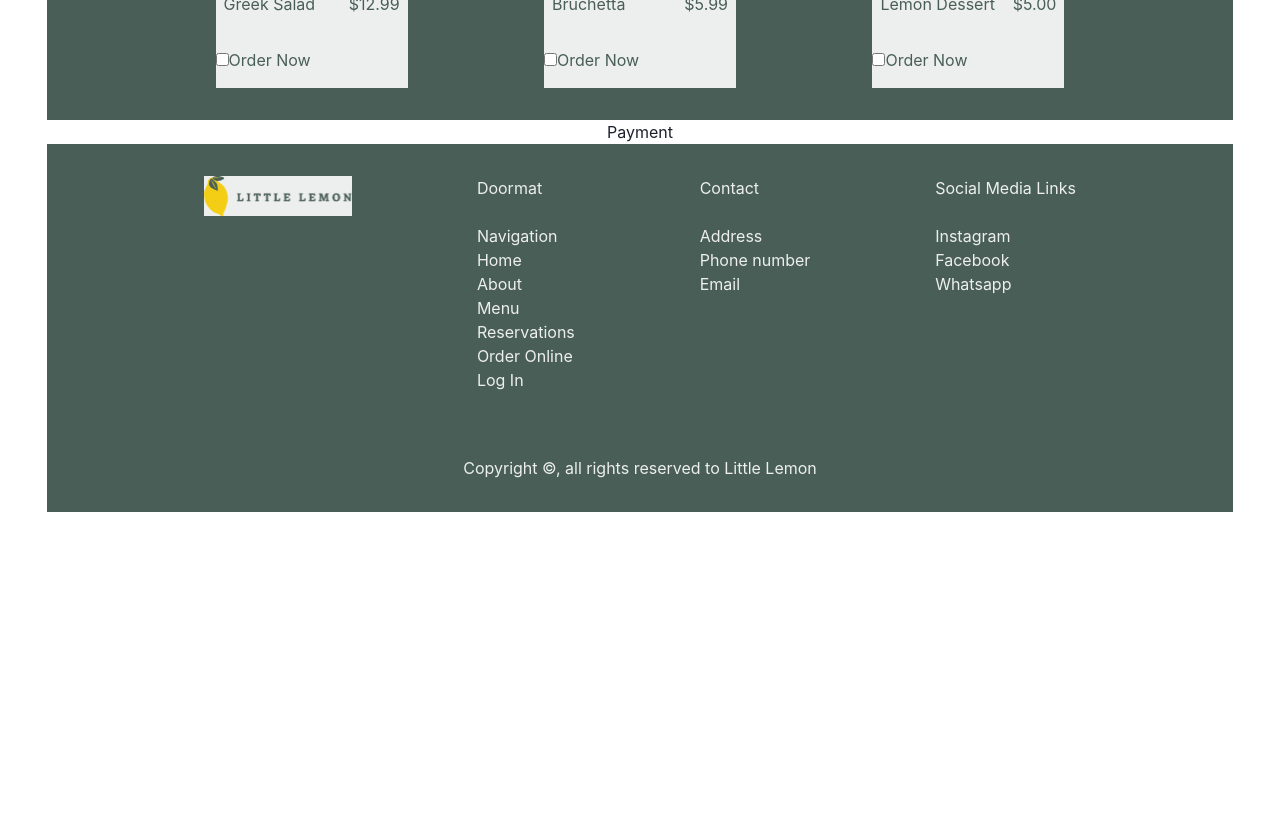
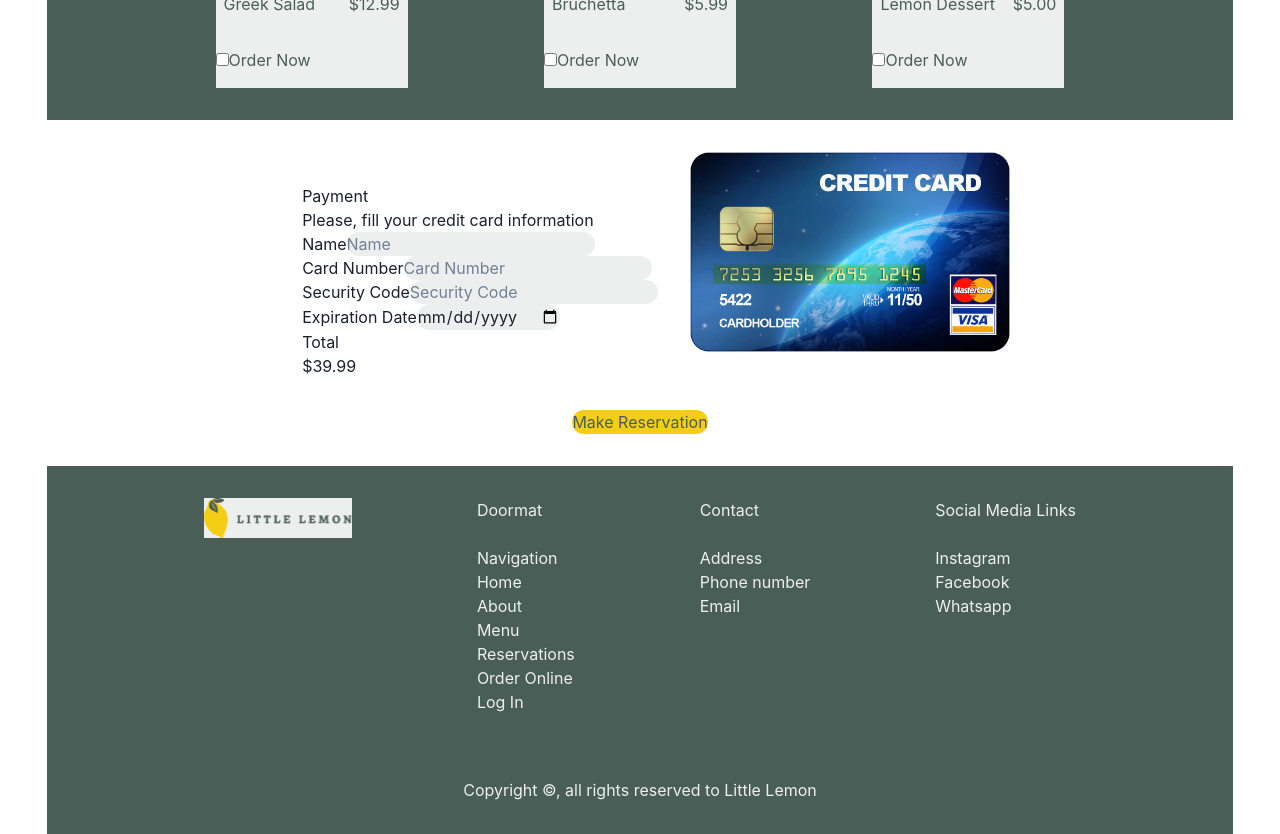
Before and after one commit to danielyoshizawa/front-end-developer-capstone, a React (Create React App) app: page /reservation in a window 1280 px wide. Shown: the part 1080-1914 px from the top of the page. Before the commit the page ends 1592 px from the top, so only its background shows below. Built offline with nearby package versions, Linux system fonts and the light colour scheme.

Commit message:
Adding payment

```diff
--- a/src/components/Payment/Payment.js
+++ b/src/components/Payment/Payment.js
@@ -1,8 +1,42 @@
+import './Style.css'
+import creditCard from './Images/CreditCard.png'
+
 function Payment() {
   return(
-    <>
-      <p>Payment</p>
-    </>
+    <div className="payment">
+      <div className="struct">
+        <div className="form">
+          <>
+            <h1>Payment</h1>
+            <h2>Please, fill your credit card information</h2>
+          </>
+          <>
+            <label>Name
+              <input className="secondary-bg-color-grey" type="text" placeholder="Name" />
+            </label>
+            <label>Card Number
+              <input className="secondary-bg-color-grey" type="number" placeholder="Card Number" />
+            </label>
+            <label>Security Code
+              <input className="secondary-bg-color-grey" type="number" placeholder="Security Code" />
+            </label>
+            <label>Expiration Date
+              <input className="secondary-bg-color-grey" type="date" placeholder="Expiration Date" />
+            </label>
+          </>
+          <>
+            <h2>Total</h2>
+            <h2>$39.99</h2>
+          </>
+        </div>
+        <div className="credit-card">
+          <img src={creditCard} alt="Credit Card" />
+        </div>
+      </div>
+      <div className="button">
+        <input className="primary-bg-color-yellow primary-color-green" type="submit" value="Make Reservation" />
+      </div>
+    </div>
   )
 }
 
--- /dev/null
+++ b/src/components/Payment/Style.css
@@ -0,0 +1,27 @@
+.payment {
+  display: flex;
+  flex-direction: column;
+  align-items: center;
+  width: 100%;
+  padding: 2rem;
+}
+
+.payment .struct{
+  display: flex;
+  flex-direction: row;
+}
+
+.payment .form {
+  display: flex;
+  flex-direction: column;
+  padding: 2rem;
+}
+
+.payment .credit-card {
+  width: 20rem;
+  height: auto;
+}
+
+.payment .button {
+  align-self: center;
+}
```
Also changed, not shown: src/components/Payment/Images/CreditCard.png (added).
